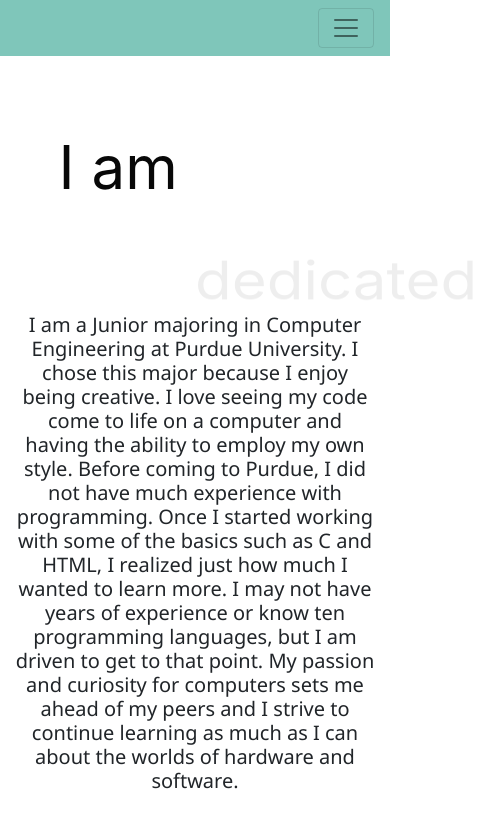
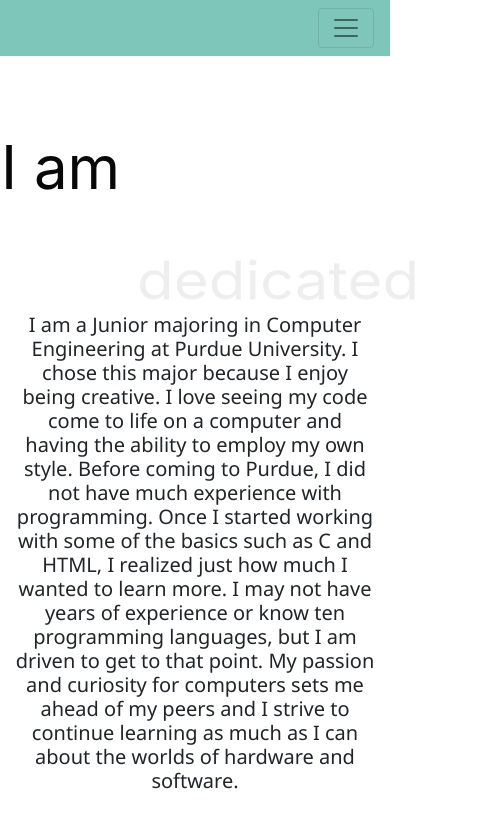
Before and after one commit to pdude517/website, an Angular app: page /about-me in a window 390 px wide. Shown: the top 826 px of the page, 477 px wide, since content can reach past the window. Built offline with nearby package versions, Linux system fonts and the light colour scheme.

Commit message:
Update about-me.component.css

```diff
--- a/src/app/about-me/about-me.component.css
+++ b/src/app/about-me/about-me.component.css
@@ -41,8 +41,8 @@ body{
 	top: 15%;
 	transform: translateY(-70%);
 	/*text-shadow: 0px 5px 5px rgba(0,0,0,.25);*/
-  margin-left: -48%;
-  margin-right: -10%;
+  margin-left: -38%;
+  margin-right: -20%;
 }
 
 .text-box{
@@ -153,3 +153,25 @@ body{
 	}
 }
 /*All done*/
+
+@media only screen and (max-width: 800px) {
+  .caption {
+    margin-left: -61%;
+    margin-right: -15%;
+  }
+}
+
+@media only screen and (max-width: 414px) {
+  .caption {
+    margin-left: -80%;
+    margin-right: -10%;
+  }
+}
+
+@media only screen and (max-width: 375px) {
+  .caption {
+    margin-left: -72%;
+    margin-right: -2%;
+    font-size: 55px;
+  }
+}
```
